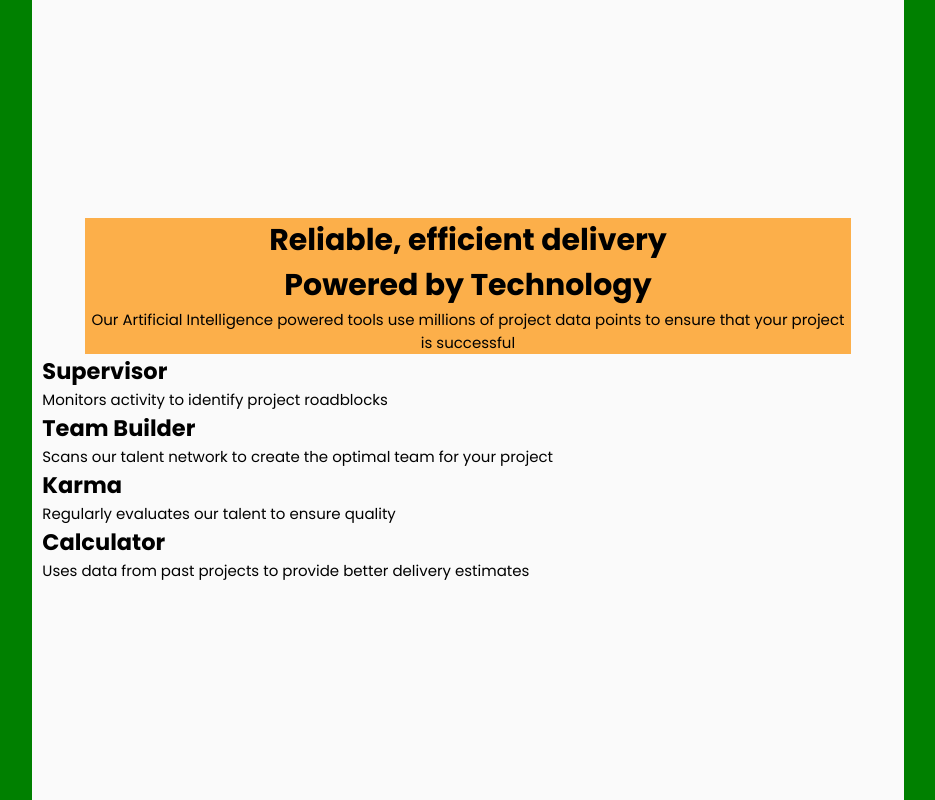
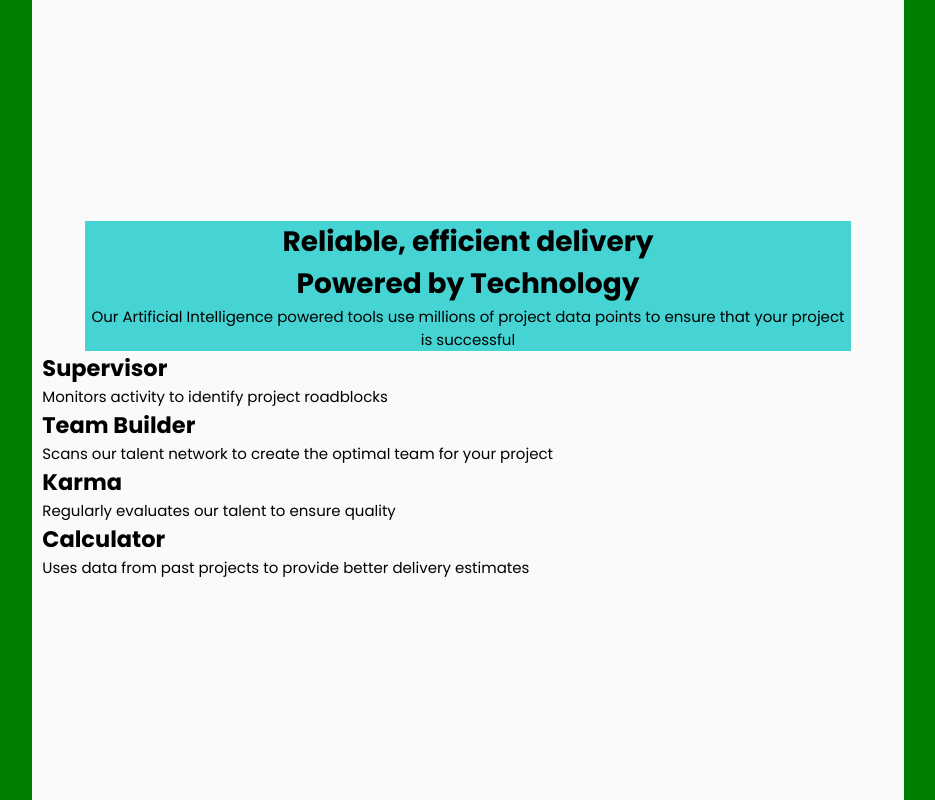
Before and after one commit to erickSM23/secao_recursos_de_quatro_cartas, a plain HTML site: page index.html in a window 1280 px wide. Shown: the whole page, without its empty margins (172-1107 px from the left). Drawn offline with Linux system fonts and the light colour scheme.

Commit message:
alterando tamanho

```diff
--- a/styles/mobile-first.css
+++ b/styles/mobile-first.css
@@ -58,13 +58,13 @@ div#cmc {
     width: 90%;
     padding: 0px;
 
-    background-color: var(--Orange);
+    background-color: var(--Cyan);
 
     text-align: center;
 }
 
 div#cmc > h1 {
-    font-size: 30px /*27px*/;
+    font-size: 28px /*27px*/;
 
 }
 
```
